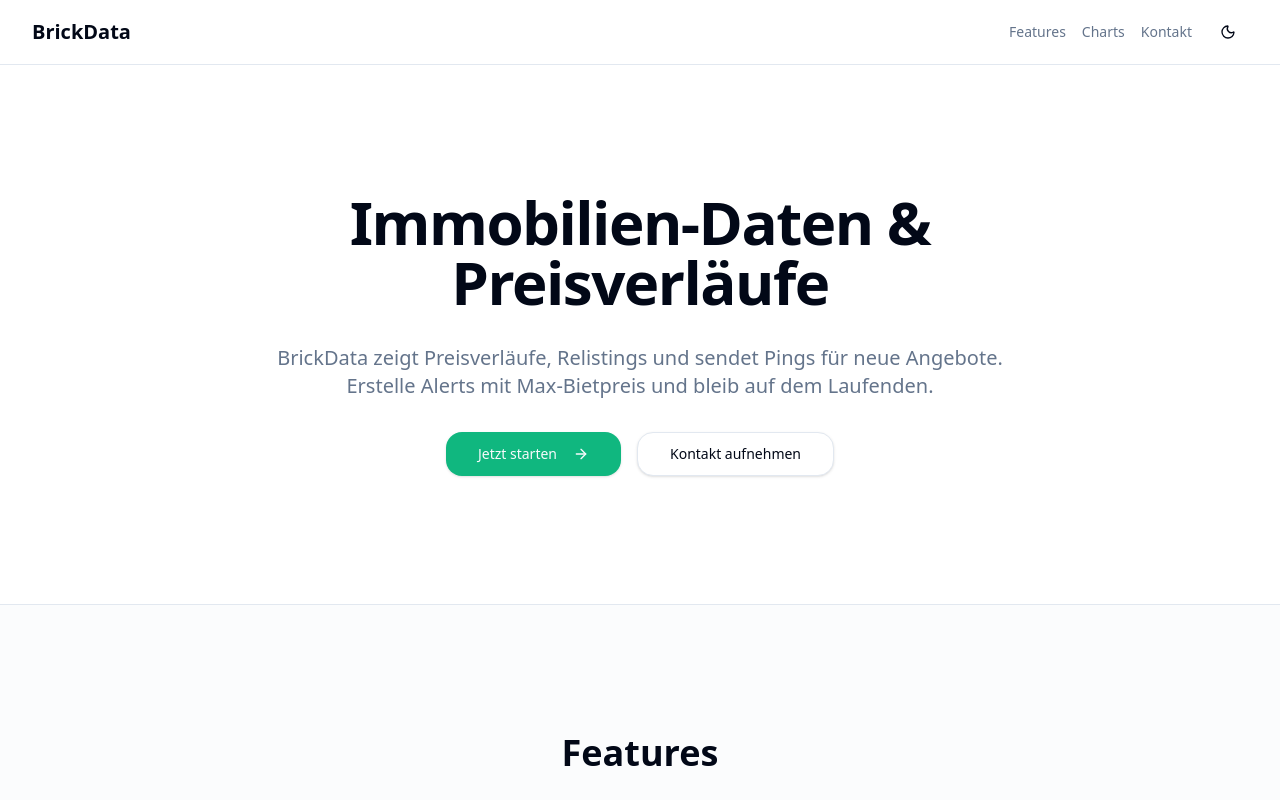
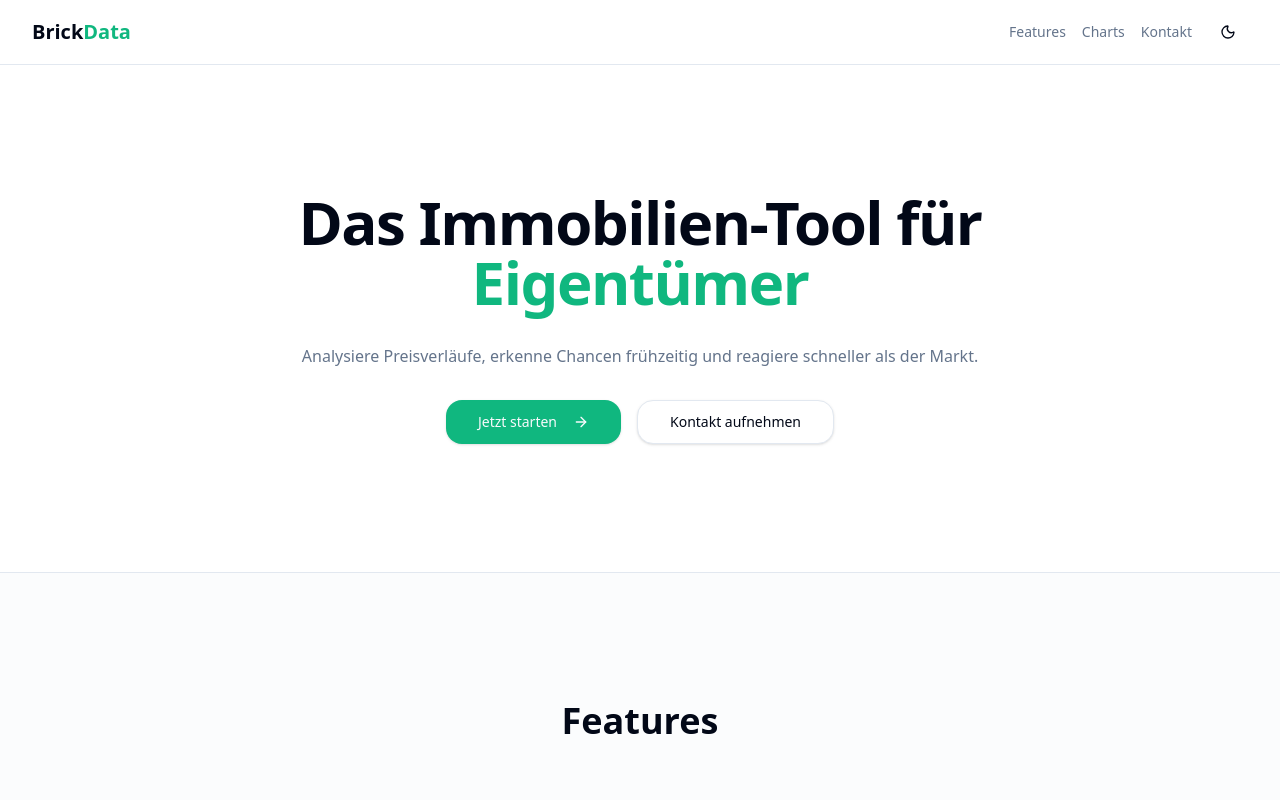
Before and after one commit to hirohamada1/brick-data, a React (Vite) app in the folder apps/frontend/: page / in a window 1280 px wide. Shown: the top 800 px of the page. Built offline with nearby package versions, Linux system fonts and the light colour scheme.

Commit message:
Landing: Rotating hero title, updated subtitle, BrickData brand color

```diff
--- /dev/null
+++ b/apps/frontend/src/components/landing/RotatingHeroTitle.tsx
@@ -0,0 +1,29 @@
+import { useState, useEffect } from "react";
+
+const TERMS = ["Investoren", "Makler", "Eigentümer"];
+const INTERVAL_MS = 2250;
+
+export function RotatingHeroTitle() {
+  const [index, setIndex] = useState(0);
+
+  useEffect(() => {
+    const id = setInterval(() => {
+      setIndex((i) => (i + 1) % TERMS.length);
+    }, INTERVAL_MS);
+    return () => clearInterval(id);
+  }, []);
+
+  return (
+    <h1 className="text-4xl md:text-6xl font-bold tracking-tight">
+      Das Immobilien-Tool für{" "}
+      <span className="inline-block min-w-[10ch] text-primary">
+        <span
+          key={index}
+          className="animate-fade-in inline-block"
+        >
+          {TERMS[index]}
+        </span>
+      </span>
+    </h1>
+  );
+}
--- a/apps/frontend/src/components/layout/Sidebar.tsx
+++ b/apps/frontend/src/components/layout/Sidebar.tsx
@@ -18,7 +18,7 @@ export function Sidebar() {
   return (
     <aside className="fixed left-0 top-0 z-40 h-screen w-64 border-r border-border bg-background">
       <div className="flex h-16 items-center gap-2 px-6">
-        <span className="text-xl font-bold text-foreground">BrickData</span>
+        <span className="text-xl font-bold text-foreground">Brick<span style={{ color: '#10b77f' }}>Data</span></span>
       </div>
       <nav className="mt-6 flex flex-col gap-1 px-3">
         {navItems.map(({ to, icon: Icon, label }) => (
--- a/apps/frontend/src/index.css
+++ b/apps/frontend/src/index.css
@@ -41,6 +41,21 @@
   --destructive-foreground: 210 40% 98%;
 }
 
+@keyframes fade-in {
+  from {
+    opacity: 0;
+    transform: translateY(6px);
+  }
+  to {
+    opacity: 1;
+    transform: translateY(0);
+  }
+}
+
+.animate-fade-in {
+  animation: fade-in 0.4s ease-out forwards;
+}
+
 @layer base {
   * {
     border-color: hsl(var(--border));
--- a/apps/frontend/src/pages/Landing.tsx
+++ b/apps/frontend/src/pages/Landing.tsx
@@ -2,6 +2,7 @@ import { useState } from "react";
 import { useTheme } from "@/context/ThemeContext";
 import { Moon, Sun, TrendingUp, Bell, Home, BarChart3, Mail, ArrowRight } from "lucide-react";
 import { Button } from "@/components/ui/button";
+import { RotatingHeroTitle } from "@/components/landing/RotatingHeroTitle";
 import { PriceChart } from "@/components/dashboard/PriceChart";
 import { ListingsChart } from "@/components/dashboard/ListingsChart";
 
@@ -43,7 +44,7 @@ export function Landing() {
       {/* Topbar */}
       <header className="fixed top-0 left-0 right-0 z-50 border-b border-border bg-background/95 backdrop-blur supports-[backdrop-filter]:bg-background/60">
         <div className="container mx-auto flex h-16 items-center justify-between px-4 md:px-8">
-          <span className="text-xl font-bold">BrickData</span>
+          <span className="text-xl font-bold">Brick<span style={{ color: '#10b77f' }}>Data</span></span>
           <nav className="flex items-center gap-4">
             <a href="#features" className="text-sm text-muted-foreground hover:text-foreground transition-colors">
               Features
@@ -65,12 +66,9 @@ export function Landing() {
         {/* Hero */}
         <section className="container mx-auto px-4 md:px-8 py-24 md:py-32">
           <div className="max-w-3xl mx-auto text-center space-y-8">
-            <h1 className="text-4xl md:text-6xl font-bold tracking-tight">
-              Immobilien-Daten & Preisverläufe
-            </h1>
-            <p className="text-lg md:text-xl text-muted-foreground">
-              BrickData zeigt Preisverläufe, Relistings und sendet Pings für neue Angebote.
-              Erstelle Alerts mit Max-Bietpreis und bleib auf dem Laufenden.
+            <RotatingHeroTitle />
+            <p className="text-sm md:text-base text-muted-foreground">
+              Analysiere Preisverläufe, erkenne Chancen frühzeitig und reagiere schneller als der Markt.
             </p>
             <div className="flex flex-wrap justify-center gap-4">
               <Button size="lg" className="rounded-2xl">
@@ -177,7 +175,7 @@ export function Landing() {
       {/* Footer */}
       <footer className="border-t border-border py-8">
         <div className="container mx-auto px-4 md:px-8 text-center text-sm text-muted-foreground">
-          © {new Date().getFullYear()} BrickData – Immobilien-Daten & Preisverläufe
+          © {new Date().getFullYear()} Brick<span style={{ color: '#10b77f' }}>Data</span> – Immobilien-Daten & Preisverläufe
         </div>
       </footer>
     </div>
```
